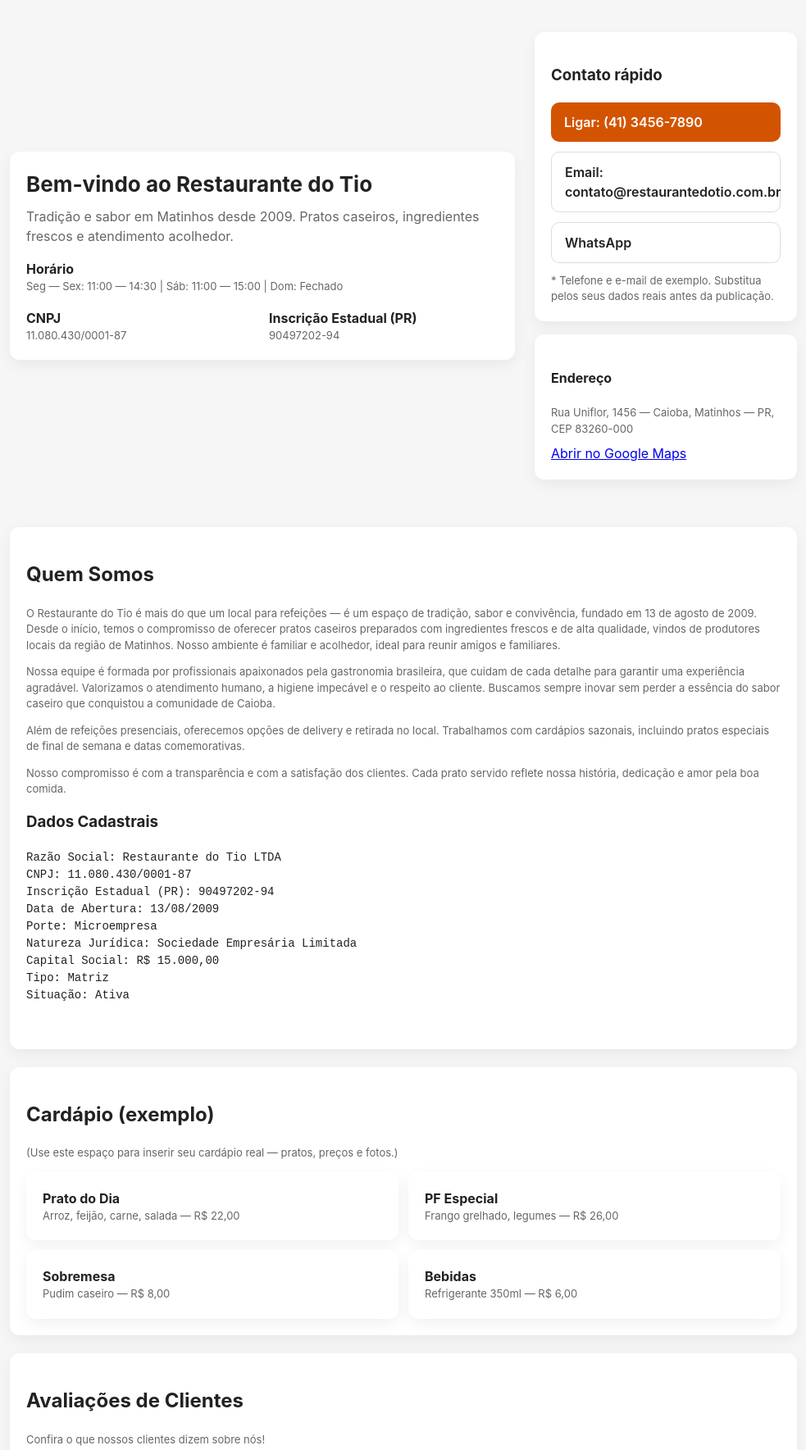
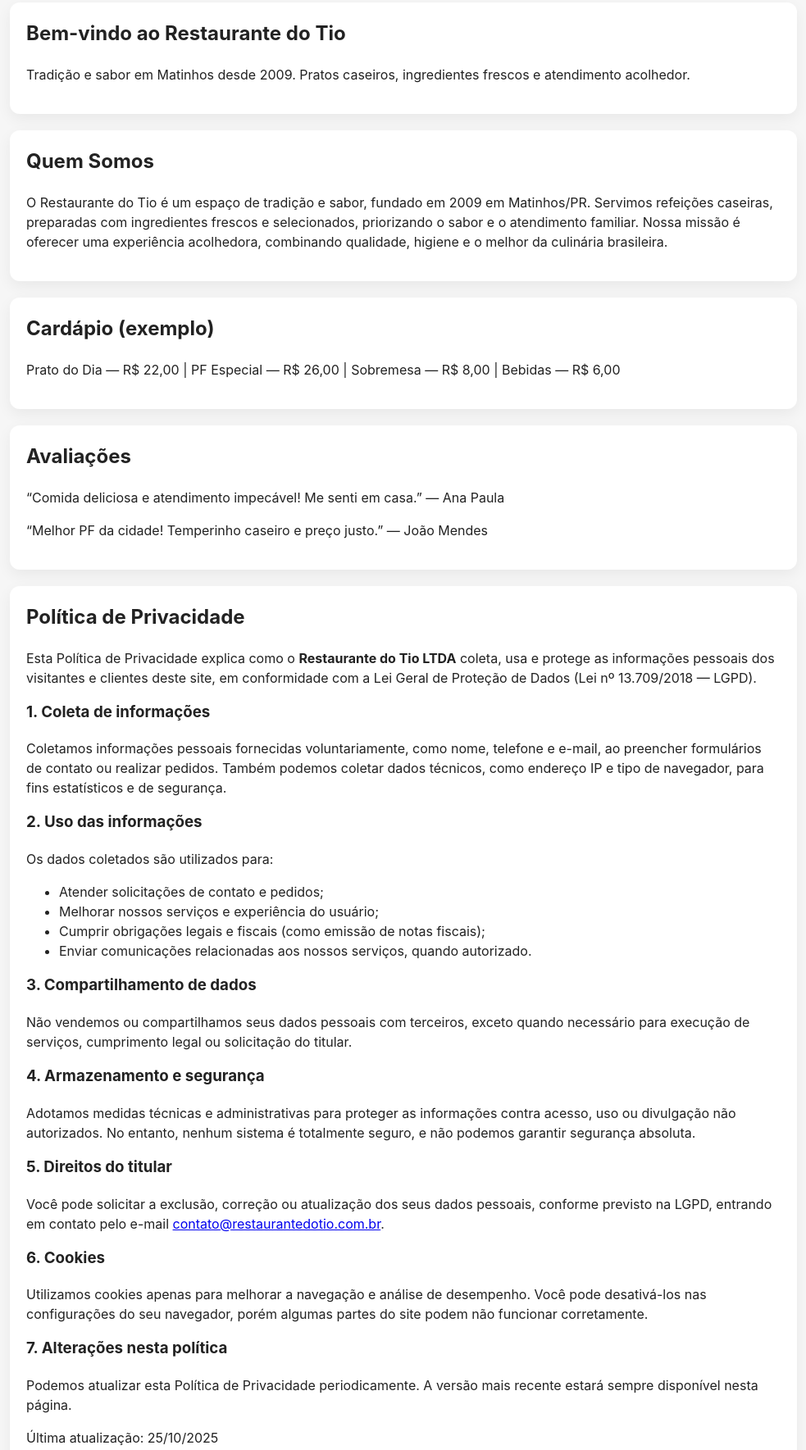
Before and after one commit to armando-hue/licenciamento2025go, a plain HTML site: page index.html in a window 1280 px wide. Shown: the part 114-1883 px from the top of the page at 82% size, without its empty margins (148-1131 px from the left). Drawn offline with Linux system fonts and the light colour scheme.

Commit message:
Update index.html

```diff
--- a/index.html
+++ b/index.html
@@ -9,29 +9,16 @@
     :root{--accent:#d35400;--dark:#222;--muted:#666;--card:#fff;--bg:#f6f6f6;font-family:Inter, system-ui, -apple-system, "Segoe UI", Roboto, "Helvetica Neue", Arial;}
     *{box-sizing:border-box}
     body{margin:0;background:var(--bg);color:var(--dark);line-height:1.5}
-    header{background:linear-gradient(90deg,#fff 0%, #fff 60%, rgba(211,84,0,0.06) 100%);border-bottom:1px solid #eee}
+    header{background:#fff;border-bottom:1px solid #eee}
     .container{max-width:1000px;margin:0 auto;padding:20px}
     nav{display:flex;align-items:center;justify-content:space-between}
     .brand{display:flex;gap:12px;align-items:center}
     .logo{width:56px;height:56px;border-radius:12px;background:var(--accent);display:flex;align-items:center;justify-content:center;color:#fff;font-weight:700}
     .navlinks a{margin-left:16px;color:var(--dark);text-decoration:none;font-weight:600}
-    .hero{display:grid;grid-template-columns:1fr 320px;gap:24px;padding:36px 0;align-items:center}
-    .card{background:var(--card);padding:20px;border-radius:12px;box-shadow:0 6px 18px rgba(15,15,15,0.06)}
-    h1{margin:0;font-size:26px}
-    p.lead{color:var(--muted);margin-top:8px}
-    .contact-buttons{display:flex;flex-direction:column;gap:12px}
-    .btn{display:inline-block;padding:12px 16px;border-radius:10px;text-decoration:none;font-weight:600}
-    .btn-primary{background:var(--accent);color:#fff}
-    .btn-ghost{border:1px solid #ddd;color:var(--dark);background:transparent}
-    .about-grid{display:grid;grid-template-columns:1fr 1fr;gap:16px;margin-top:16px}
-    .menu-list{display:grid;grid-template-columns:repeat(2,1fr);gap:12px}
-    footer{padding:28px 0;margin-top:28px;border-top:1px solid #eee}
+    .card{background:var(--card);padding:20px;border-radius:12px;box-shadow:0 6px 18px rgba(15,15,15,0.06);margin-bottom:20px}
+    h1,h2,h3{margin-top:0}
     .small{font-size:13px;color:var(--muted)}
     pre{white-space:pre-wrap;font-size:14px}
-    .reviews{display:grid;grid-template-columns:repeat(auto-fit,minmax(250px,1fr));gap:16px;margin-top:16px}
-    .review-card{background:#fff;padding:16px;border-radius:12px;box-shadow:0 4px 10px rgba(0,0,0,0.05)}
-    .review-author{font-weight:600;margin-top:8px;color:var(--accent)}
-    @media(max-width:880px){.hero{grid-template-columns:1fr;}.menu-list{grid-template-columns:1fr}}
   </style>
 </head>
 <body>
@@ -58,144 +45,69 @@
   </header>
 
   <main class="container">
-    <section id="inicio" class="hero">
-      <div>
-        <div class="card">
-          <h1>Bem-vindo ao Restaurante do Tio</h1>
-          <p class="lead">Tradição e sabor em Matinhos desde 2009. Pratos caseiros, ingredientes frescos e atendimento acolhedor.</p>
-          <div style="margin-top:16px">
-            <strong>Horário</strong>
-            <div class="small">Seg — Sex: 11:00 — 14:30 | Sáb: 11:00 — 15:00 | Dom: Fechado</div>
-          </div>
-          <div style="margin-top:16px" class="about-grid">
-            <div>
-              <strong>CNPJ</strong>
-              <div class="small">11.080.430/0001-87</div>
-            </div>
-            <div>
-              <strong>Inscrição Estadual (PR)</strong>
-              <div class="small">90497202-94</div>
-            </div>
-          </div>
-        </div>
-      </div>
-      <aside>
-        <div class="card">
-          <h3>Contato rápido</h3>
-          <div style="margin-top:8px" class="contact-buttons">
-            <a class="btn btn-primary" href="tel:+554134567890">Ligar: (41) 3456-7890</a>
-            <a class="btn btn-ghost" href="mailto:contato@restaurantedotio.com.br">Email: contato@restaurantedotio.com.br</a>
-            <a class="btn btn-ghost" href="https://wa.me/554134567890" target="_blank">WhatsApp</a>
-          </div>
-          <div style="margin-top:12px" class="small">* Telefone e e-mail de exemplo. Substitua pelos seus dados reais antes da publicação.</div>
-        </div>
-
-        <div style="margin-top:16px" class="card">
-          <h4>Endereço</h4>
-          <div class="small">Rua Uniflor, 1456 — Caioba, Matinhos — PR, CEP 83260-000</div>
-          <div style="margin-top:8px"><a href="https://www.google.com/maps/search/?api=1&query=Rua+Uniflor+1456+Matinhos+PR" target="_blank">Abrir no Google Maps</a></div>
-        </div>
-      </aside>
+    <section id="inicio" class="card">
+      <h1>Bem-vindo ao Restaurante do Tio</h1>
+      <p>Tradição e sabor em Matinhos desde 2009. Pratos caseiros, ingredientes frescos e atendimento acolhedor.</p>
     </section>
 
-    <section id="sobre" style="margin-top:22px">
-      <div class="card">
-        <h2>Quem Somos</h2>
-        <p class="small">O Restaurante do Tio é mais do que um local para refeições — é um espaço de tradição, sabor e convivência, fundado em 13 de agosto de 2009. Desde o início, temos o compromisso de oferecer pratos caseiros preparados com ingredientes frescos e de alta qualidade, vindos de produtores locais da região de Matinhos. Nosso ambiente é familiar e acolhedor, ideal para reunir amigos e familiares.</p>
-        <p class="small">Nossa equipe é formada por profissionais apaixonados pela gastronomia brasileira, que cuidam de cada detalhe para garantir uma experiência agradável. Valorizamos o atendimento humano, a higiene impecável e o respeito ao cliente. Buscamos sempre inovar sem perder a essência do sabor caseiro que conquistou a comunidade de Caioba.</p>
-        <p class="small">Além de refeições presenciais, oferecemos opções de delivery e retirada no local. Trabalhamos com cardápios sazonais, incluindo pratos especiais de final de semana e datas comemorativas.</p>
-        <p class="small">Nosso compromisso é com a transparência e com a satisfação dos clientes. Cada prato servido reflete nossa história, dedicação e amor pela boa comida.</p>
-        <h3 style="margin-top:16px">Dados Cadastrais</h3>
-        <pre>
-Razão Social: Restaurante do Tio LTDA
-CNPJ: 11.080.430/0001-87
-Inscrição Estadual (PR): 90497202-94
-Data de Abertura: 13/08/2009
-Porte: Microempresa
-Natureza Jurídica: Sociedade Empresária Limitada
-Capital Social: R$ 15.000,00
-Tipo: Matriz
-Situação: Ativa
-        </pre>
-      </div>
+    <section id="sobre" class="card">
+      <h2>Quem Somos</h2>
+      <p>O Restaurante do Tio é um espaço de tradição e sabor, fundado em 2009 em Matinhos/PR. Servimos refeições caseiras, preparadas com ingredientes frescos e selecionados, priorizando o sabor e o atendimento familiar. Nossa missão é oferecer uma experiência acolhedora, combinando qualidade, higiene e o melhor da culinária brasileira.</p>
     </section>
 
-    <section id="cardapio" style="margin-top:22px">
-      <div class="card">
-        <h2>Cardápio (exemplo)</h2>
-        <p class="small">(Use este espaço para inserir seu cardápio real — pratos, preços e fotos.)</p>
-        <div class="menu-list" style="margin-top:12px">
-          <div class="card"><strong>Prato do Dia</strong><div class="small">Arroz, feijão, carne, salada — R$ 22,00</div></div>
-          <div class="card"><strong>PF Especial</strong><div class="small">Frango grelhado, legumes — R$ 26,00</div></div>
-          <div class="card"><strong>Sobremesa</strong><div class="small">Pudim caseiro — R$ 8,00</div></div>
-          <div class="card"><strong>Bebidas</strong><div class="small">Refrigerante 350ml — R$ 6,00</div></div>
-        </div>
-      </div>
+    <section id="cardapio" class="card">
+      <h2>Cardápio (exemplo)</h2>
+      <p>Prato do Dia — R$ 22,00 | PF Especial — R$ 26,00 | Sobremesa — R$ 8,00 | Bebidas — R$ 6,00</p>
     </section>
 
-    <section id="avaliacoes" style="margin-top:22px">
-      <div class="card">
-        <h2>Avaliações de Clientes</h2>
-        <p class="small">Confira o que nossos clientes dizem sobre nós!</p>
-        <div class="reviews">
-          <div class="review-card">
-            <p>“Comida deliciosa e atendimento impecável! Me senti em casa. O prato do dia é sempre uma ótima escolha.”</p>
-            <div class="review-author">— Ana Paula S.</div>
-          </div>
-          <div class="review-card">
-            <p>“Melhor PF da cidade! Sempre bem servido, com tempero caseiro e preço justo. Recomendo a todos.”</p>
-            <div class="review-author">— João Mendes</div>
-          </div>
-          <div class="review-card">
-            <p>“Ambiente acolhedor e limpo. A equipe é super atenciosa. Volto toda semana!”</p>
-            <div class="review-author">— Carla Torres</div>
-          </div>
-          <div class="review-card">
-            <p>“Excelente custo-benefício. A sobremesa é irresistível e o atendimento rápido.”</p>
-            <div class="review-author">— Rafael Lima</div>
-          </div>
-        </div>
-      </div>
+    <section id="avaliacoes" class="card">
+      <h2>Avaliações</h2>
+      <p>“Comida deliciosa e atendimento impecável! Me senti em casa.” — Ana Paula</p>
+      <p>“Melhor PF da cidade! Temperinho caseiro e preço justo.” — João Mendes</p>
     </section>
 
-    <section id="privacidade" style="margin-top:22px">
-      <div class="card">
-        <h2>Política de Privacidade — Restaurante do Tio LTDA</h2>
-        <p class="small">Última atualização: 25/10/2025</p>
-        <p class="small">(texto mantido igual, conforme LGPD)</p>
-      </div>
+    <section id="privacidade" class="card">
+      <h2>Política de Privacidade</h2>
+      <p>Esta Política de Privacidade explica como o <strong>Restaurante do Tio LTDA</strong> coleta, usa e protege as informações pessoais dos visitantes e clientes deste site, em conformidade com a Lei Geral de Proteção de Dados (Lei nº 13.709/2018 — LGPD).</p>
+
+      <h3>1. Coleta de informações</h3>
+      <p>Coletamos informações pessoais fornecidas voluntariamente, como nome, telefone e e-mail, ao preencher formulários de contato ou realizar pedidos. Também podemos coletar dados técnicos, como endereço IP e tipo de navegador, para fins estatísticos e de segurança.</p>
+
+      <h3>2. Uso das informações</h3>
+      <p>Os dados coletados são utilizados para:</p>
+      <ul>
+        <li>Atender solicitações de contato e pedidos;</li>
+        <li>Melhorar nossos serviços e experiência do usuário;</li>
+        <li>Cumprir obrigações legais e fiscais (como emissão de notas fiscais);</li>
+        <li>Enviar comunicações relacionadas aos nossos serviços, quando autorizado.</li>
+      </ul>
+
+      <h3>3. Compartilhamento de dados</h3>
+      <p>Não vendemos ou compartilhamos seus dados pessoais com terceiros, exceto quando necessário para execução de serviços, cumprimento legal ou solicitação do titular.</p>
+
+      <h3>4. Armazenamento e segurança</h3>
+      <p>Adotamos medidas técnicas e administrativas para proteger as informações contra acesso, uso ou divulgação não autorizados. No entanto, nenhum sistema é totalmente seguro, e não podemos garantir segurança absoluta.</p>
+
+      <h3>5. Direitos do titular</h3>
+      <p>Você pode solicitar a exclusão, correção ou atualização dos seus dados pessoais, conforme previsto na LGPD, entrando em contato pelo e-mail <a href="mailto:contato@restaurantedotio.com.br">contato@restaurantedotio.com.br</a>.</p>
+
+      <h3>6. Cookies</h3>
+      <p>Utilizamos cookies apenas para melhorar a navegação e análise de desempenho. Você pode desativá-los nas configurações do seu navegador, porém algumas partes do site podem não funcionar corretamente.</p>
+
+      <h3>7. Alterações nesta política</h3>
+      <p>Podemos atualizar esta Política de Privacidade periodicamente. A versão mais recente estará sempre disponível nesta página.</p>
+
+      <p>Última atualização: 25/10/2025</p>
     </section>
 
-    <section id="contato" style="margin-top:22px">
-      <div class="card">
-        <h2>Contato</h2>
-        <pre class="small">
-Rua Uniflor, 1456
-Bairro Caioba — Matinhos — PR
-CEP: 83260-000
-CNPJ: 11.080.430/0001-87
-E-mail: contato@restaurantedotio.com.br
-Telefone: (41) 3456-7890
-        </pre>
-      </div>
+    <section id="contato" class="card">
+      <h2>Contato</h2>
+      <p><strong>Restaurante do Tio LTDA</strong><br>Rua Uniflor, 1456 — Caioba, Matinhos — PR<br>CEP: 83260-000<br>CNPJ: 11.080.430/0001-87<br>E-mail: contato@restaurantedotio.com.br<br>Telefone: (41) 3456-7890</p>
     </section>
 
-    <footer>
-      <div class="container small">
-        © Restaurante do Tio LTDA — CNPJ 11.080.430/0001-87 • Rua Uniflor, 1456 — Matinhos/PR
-      </div>
+    <footer class="small">
+      © Restaurante do Tio LTDA — CNPJ 11.080.430/0001-87 — Todos os direitos reservados.
     </footer>
   </main>
-
-  <script>
-    document.addEventListener('click',function(e){
-      if(e.target.tagName==='A'&&e.target.getAttribute('href')&&e.target.getAttribute('href').startsWith('#')){
-        e.preventDefault();
-        const id=e.target.getAttribute('href').substring(1);
-        const el=document.getElementById(id);
-        if(el)el.scrollIntoView({behavior:'smooth',block:'start'});
-      }
-    });
-  </script>
 </body>
 </html>
```
